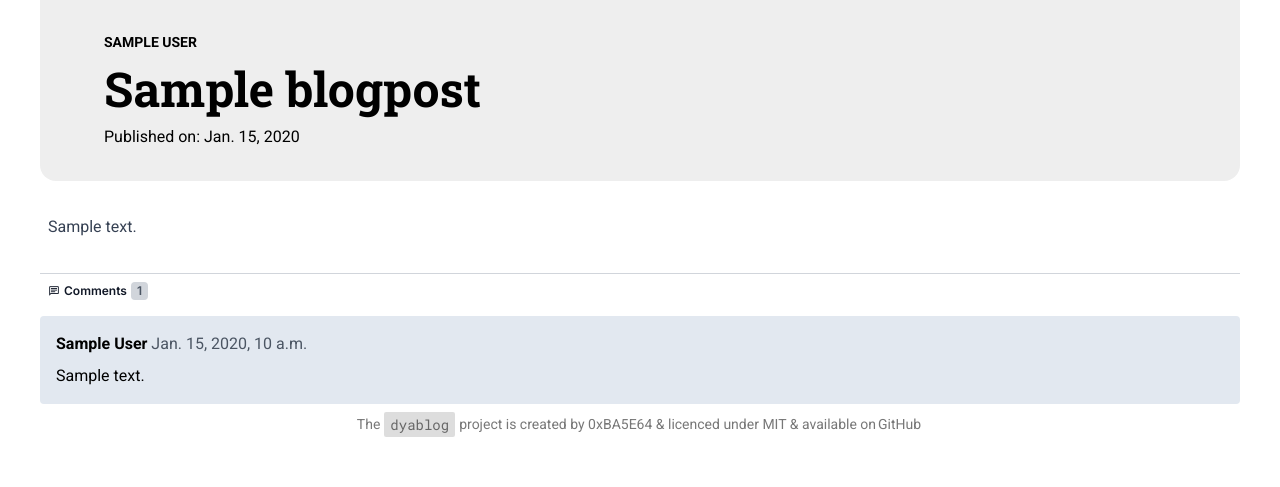
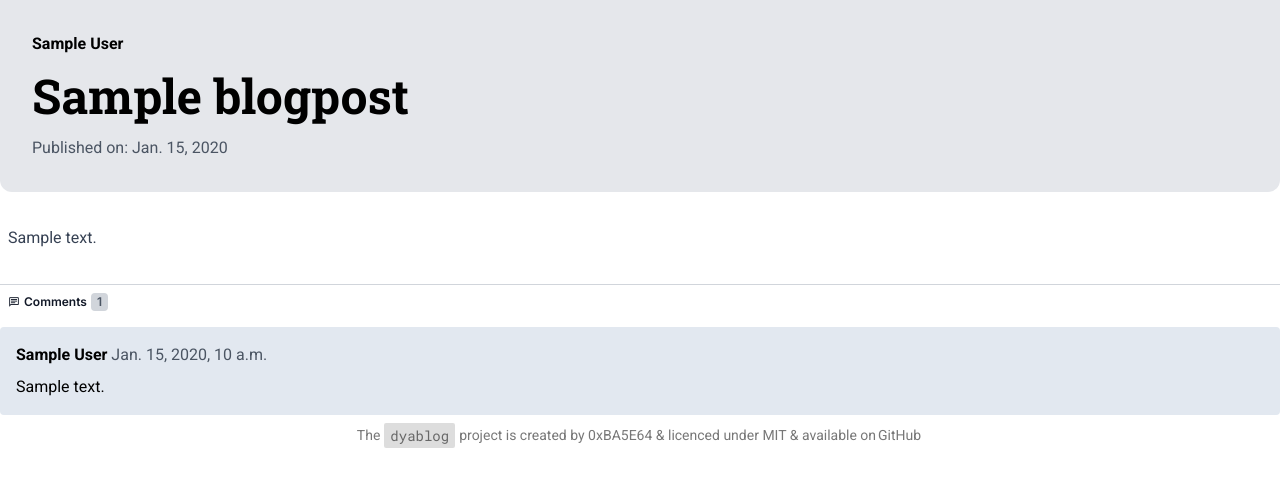
Before and after one commit to 0xBA5E64/dyablog, a Django app: a page that uses blog/templates/blog/view_post.html in a window 1280 px wide. Shown: the part 56-543 px from the top of the page. Run offline with Django 4.2, Linux system fonts and the light colour scheme; tables that the repository leaves empty hold one stand-in row (values such as "Sample post"); style sheets or scripts are compiled from the project's sources; parts of the project's set-up code (start-up, migrations or seed data) failed here and were passed over.

Commit message:
Refactored post-view with TailwindCSS

```diff
--- a/blog/static/blog/style.css
+++ b/blog/static/blog/style.css
@@ -1,71 +1,6 @@
 @tailwind base;
 @tailwind components;
 @tailwind utilities;
-
-#content {
-    position: relative;
-    margin: 0 auto;
-    width: 95%;
-    max-width: 1200px;
-}
-
-.post-header {
-    position: relative;
-    padding: 32px 64px;
-    background: #EEE;
-    overflow: hidden;
-    box-sizing: border-box;
-    border-radius: 0 0 16px 16px;
-}
-
-.post-header .author {
-    text-transform: uppercase;
-    font-size: 14px;
-    font-weight: bold;
-}
-
-.post-header .title {
-    margin: 0;
-    font-size: 48px;
-    font-family: 'Roboto Slab', 'Times New Roman', Times, serif;
-    font-weight: bold;
-}
-
-.post-header .pub-date {
-    font-weight: normal;
-}
-
-.post-header .edit {
-    position: absolute;
-    right: 0;
-    bottom: 0;
-    margin: 16px;
-    padding: 8px 12px;
-    background: #0001;
-    border-radius: 4px;
-    color: #222;
-    font-size: 14px;
-    font-weight: bold;
-    text-transform: uppercase;
-    text-decoration: none;
-}
-
-.post-header .edit:hover {
-    background: #0002;
-}
-
-.new-post {
-    display: inline-block;
-    margin: 16px;
-    padding: 8px 12px;
-    background: #0001;
-    border-radius: 4px;
-    color: #222;
-    font-size: 14px;
-    font-weight: bold;
-    text-transform: uppercase;
-    text-decoration: none;
-}
 
 .post-list {
     position: relative;;
--- a/blog/templates/blog/view_post.html
+++ b/blog/templates/blog/view_post.html
@@ -5,25 +5,25 @@
 {% endblock %}
 
 {% block content %}
-<div class="post">
-    <div class="post-header">
-        <h2 class="author">
+<div class="relative">
+    <div class="relative bg-gray-200 p-8 rounded-b-xl">
+        <h2 class="text-base font-bold">
             {% if post.author.first_name %}
             {{ post.author.first_name }} {{post.author.last_name}}
             {% else %}
-            {{ post.author.username }}
+            <span class="font-mono font-normal uppercase text-gray-200 bg-gray-600 px-4 py-1 rounded">{{ post.author.username }}</span>
             {% endif %}
         </h2>
-        <h1 class="title">{{ post.title }}</h1>
-        <h3 class="pub-date">Published on: <span>{{post.pub_date.date}}</span></h3>
+        <h1 class="text-4xl font-serif font-bold py-4 md:text-5xl">{{ post.title }}</h1>
+        <h3 class="text-gray-600">Published on: <span>{{post.pub_date.date}}</span></h3>
         {% if perms.blog.change_blogpost %}
-        <a class="edit" href="edit">Edit Post</a>
+        <a class="absolute bottom-0 right-0 uppercase text-xs font-bold text-gray-200 bg-gray-600 hover:bg-gray-700 m-4 px-4 py-2 rounded" href="edit">Edit Post</a>
         {% endif %}
     </div>
     <div class="prose mx-2 my-8 w-full">
         {% load editorjs %}
         {{ post.body|editorjs}}
     </div>
-    {% include "./comment_section.html" with comments=post.comments.all %}
 </div>
+{% include "./comment_section.html" with comments=post.comments.all %}
 {% endblock %}
```
